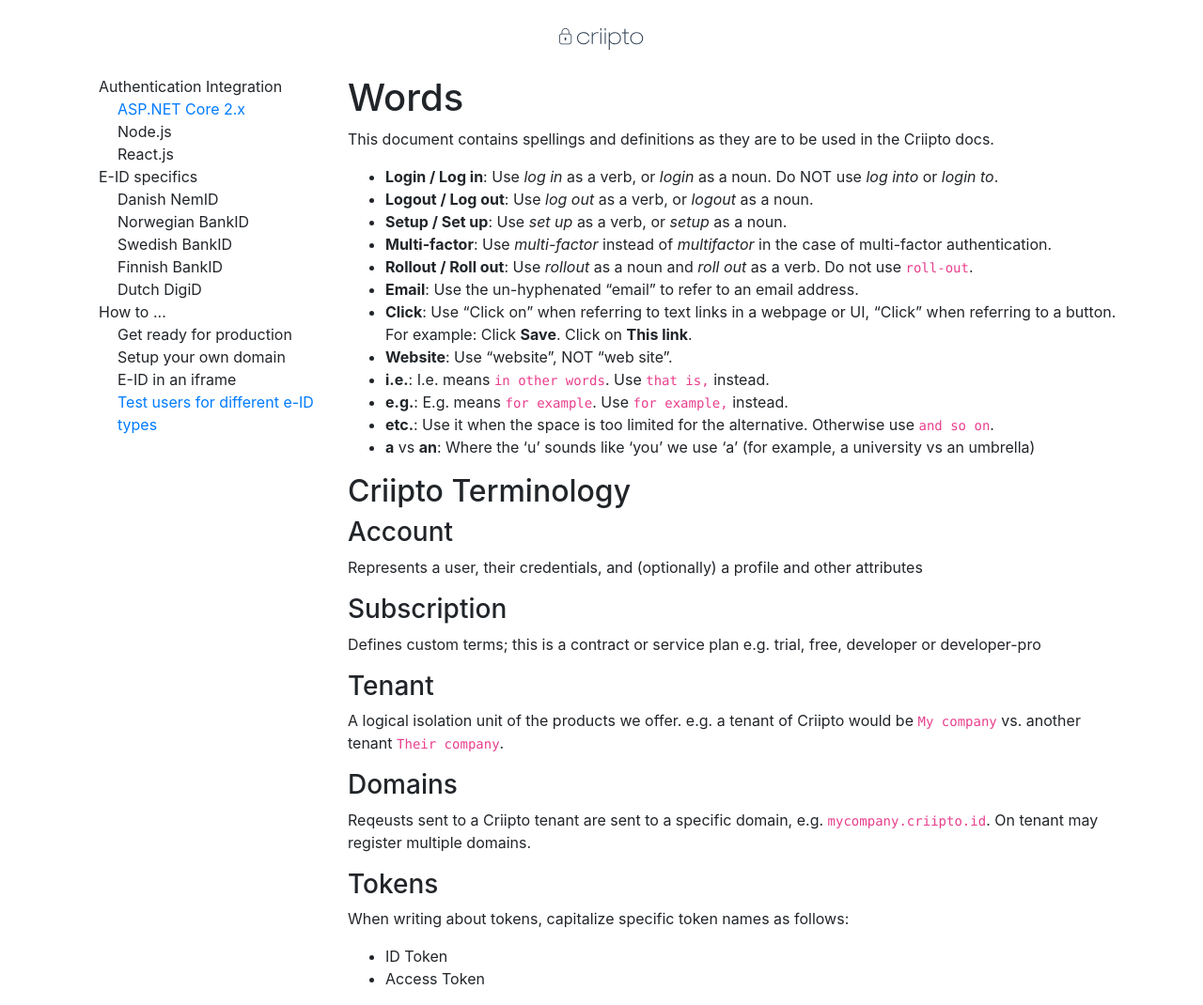
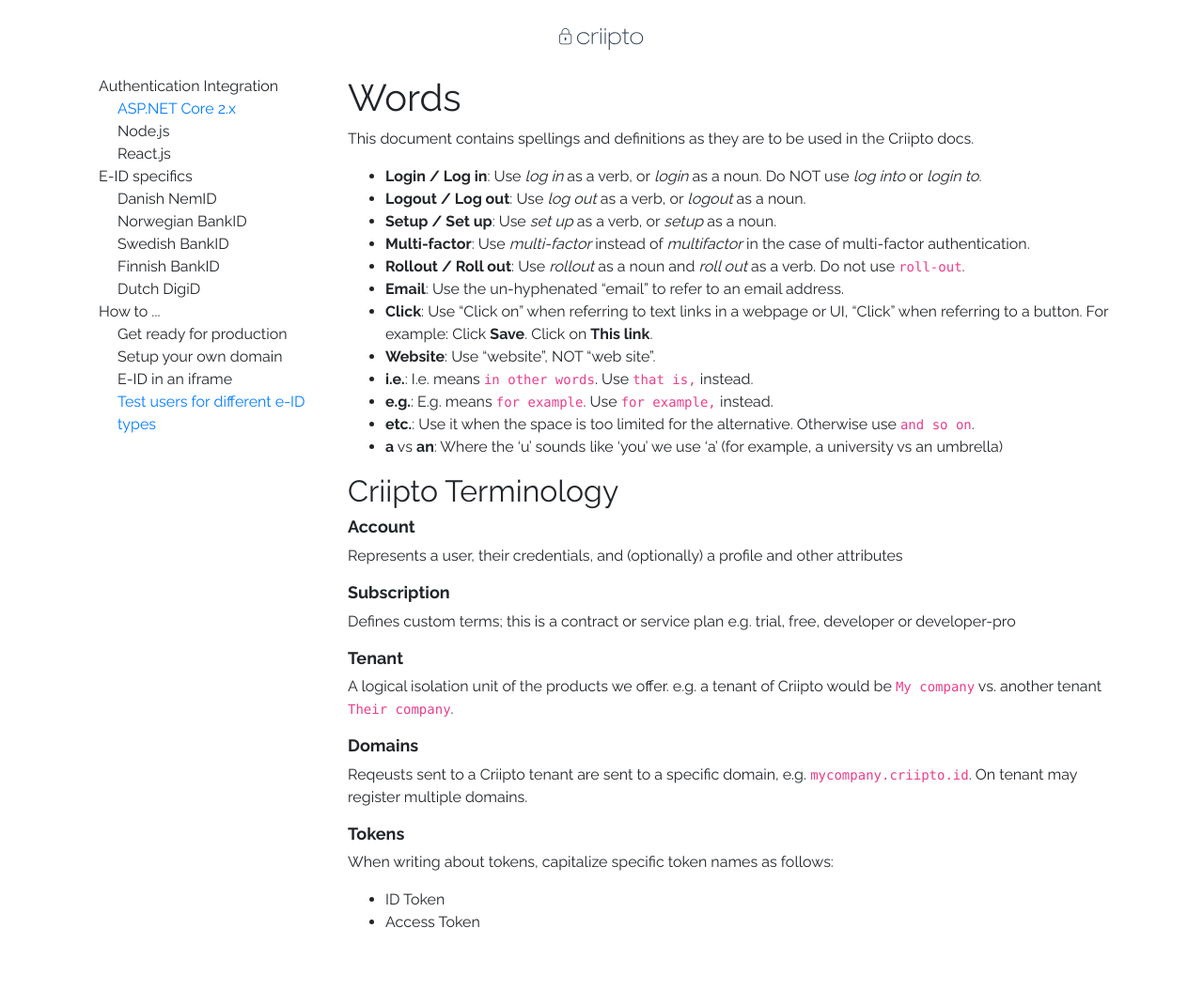
Before and after one commit to criipto/docs-old, a Jekyll site: the page built from WORDS.md, in a window 1280 px wide. Shown: the whole page at 94% size. Built offline with Jekyll 4.4.1, drawn with Linux system fonts in a browser that asks for light colours; nearby versions of some CDN libraries; our own code applies the rules of GitHub Pages for plain Markdown files; library files that are not in the unit come from our copies; after the commit the page ends 1010 px from its top, so only the background shows below that.

Commit message:
Font updates

```diff
--- a/_includes/head.html
+++ b/_includes/head.html
@@ -18,8 +18,8 @@
       {% endfor %}
     {% endif %}
 
+    <link href="https://fonts.googleapis.com/css?family=Raleway:300,400,700" rel="stylesheet">
     <link rel="shortcut icon" href="/images/favicon.png">
     <link rel="stylesheet" href="/css/font-awesome.min.css">
     <link rel="stylesheet" href="/css/styles.css">
-    <link rel="stylesheet" href="https://fonts.googleapis.com/css?family=Raleway:200,300,400,600,700">
-</head>
+  </head>
--- a/_sass/article.scss
+++ b/_sass/article.scss
@@ -1,3 +1,9 @@
+
+h3 {
+    font-size: 18px;
+    font-weight: 600;
+}
+
 .article img {
     max-width: 100%;
 }
--- a/css/styles.scss
+++ b/css/styles.scss
@@ -1,5 +1,9 @@
 ---
 ---
+
+body {
+    font-family: 'Raleway', sans-serif;
+}
 
 @import "header";
 @import "sidebar";
```
